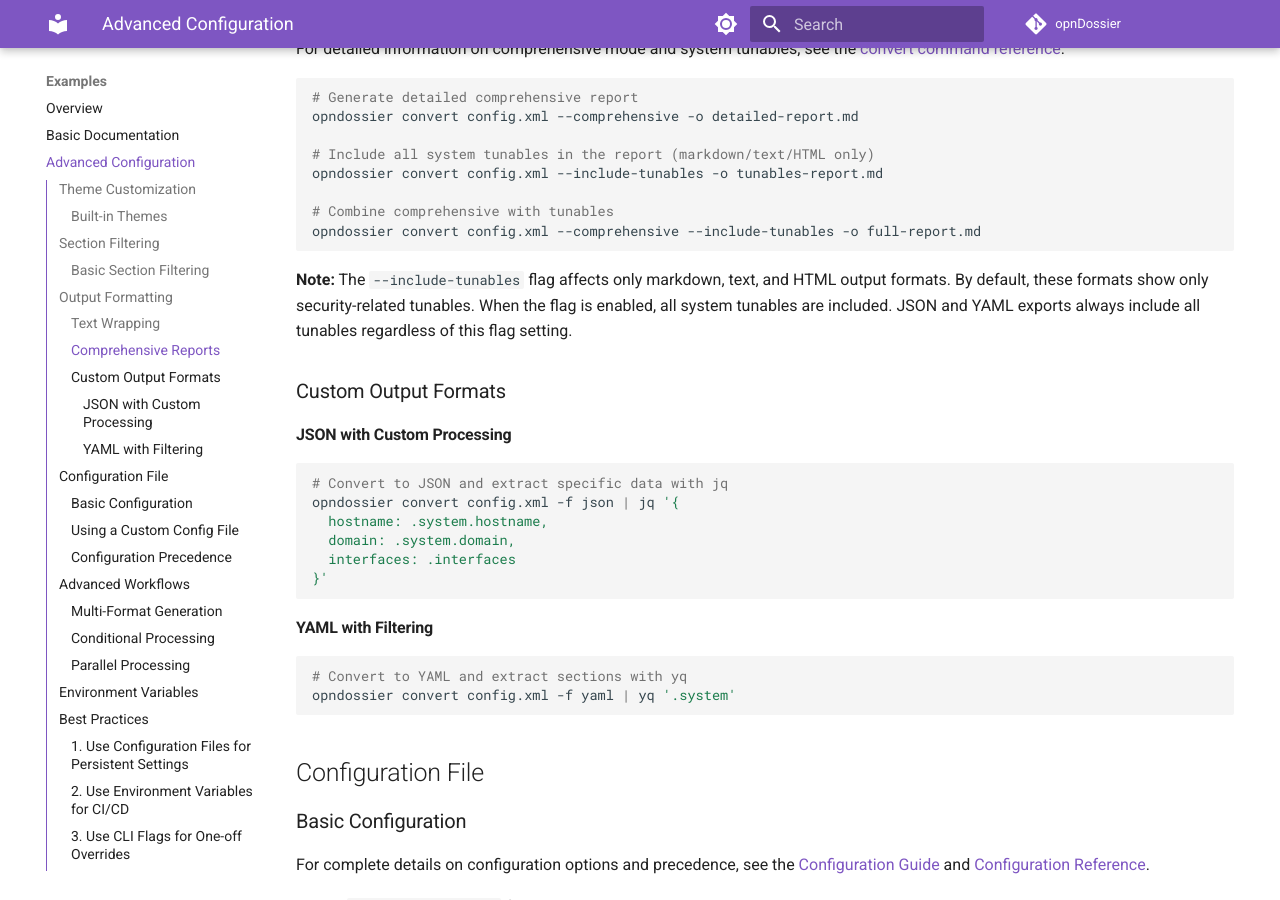
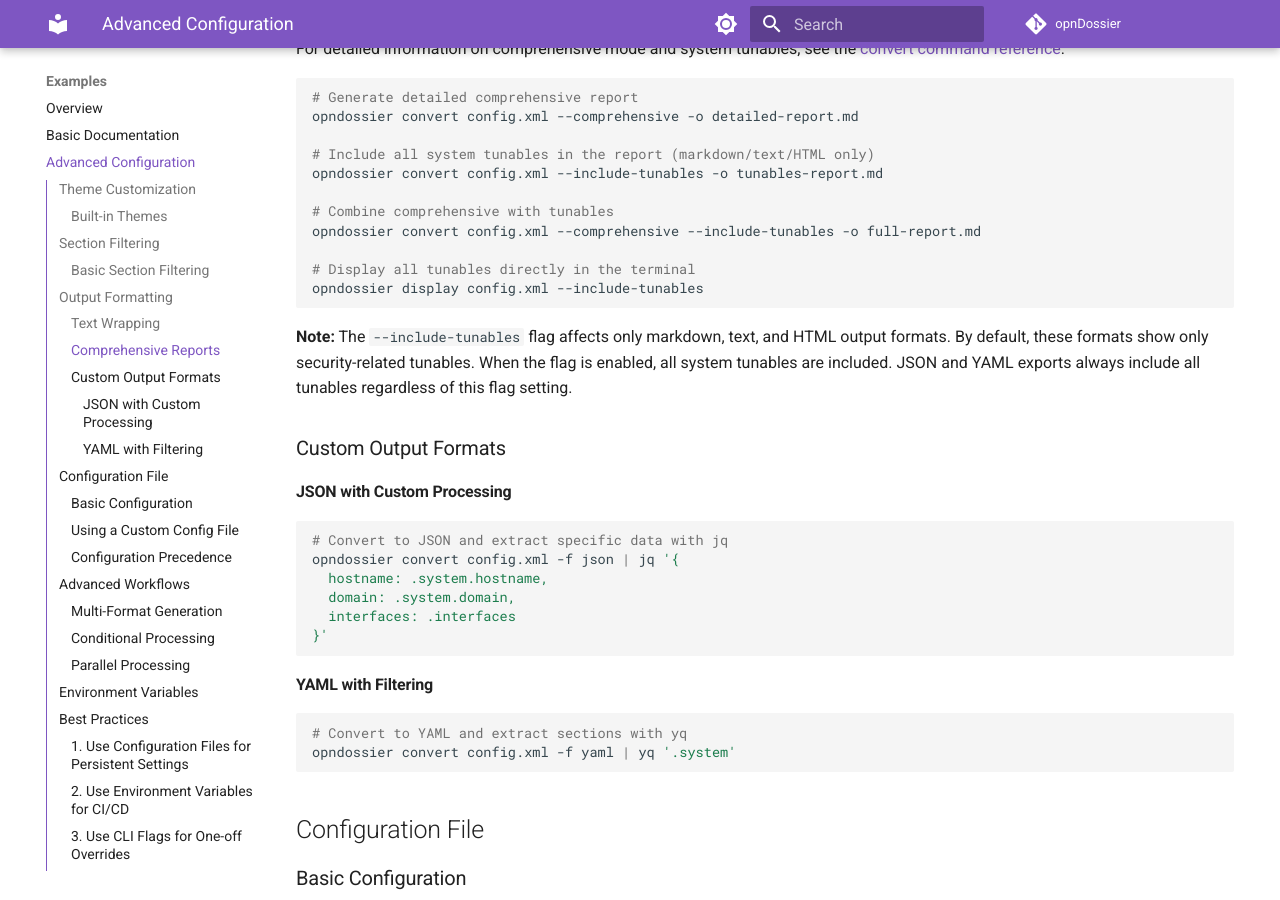
Before and after one commit to EvilBit-Labs/opnDossier, an MkDocs documentation site: the page built from docs/examples/advanced-configuration.md, in a window 1280 px wide and 900 px high, scrolled down 1589 px. Built offline with MkDocs 1.6.1 and Material for MkDocs 9.7.7, drawn with Linux system fonts in a browser that asks for light colours; comment, search, counter and statistics services are not loaded; the version menu is left out.

Commit message:
fix: add support for --include-tunables flag in convert and display commands
Signed-off-by: UncleSp1d3r <unclesp1d3r@evilbitlabs.io>

````diff
--- a/docs/examples/advanced-configuration.md
+++ b/docs/examples/advanced-configuration.md
@@ -77,6 +77,9 @@ opndossier convert config.xml --include-tunables -o tunables-report.md
 
 # Combine comprehensive with tunables
 opndossier convert config.xml --comprehensive --include-tunables -o full-report.md
+
+# Display all tunables directly in the terminal
+opndossier display config.xml --include-tunables
 ```
 
 **Note:** The `--include-tunables` flag affects only markdown, text, and HTML output formats. By default, these formats show only security-related tunables. When the flag is enabled, all system tunables are included. JSON and YAML exports always include all tunables regardless of this flag setting.
````
